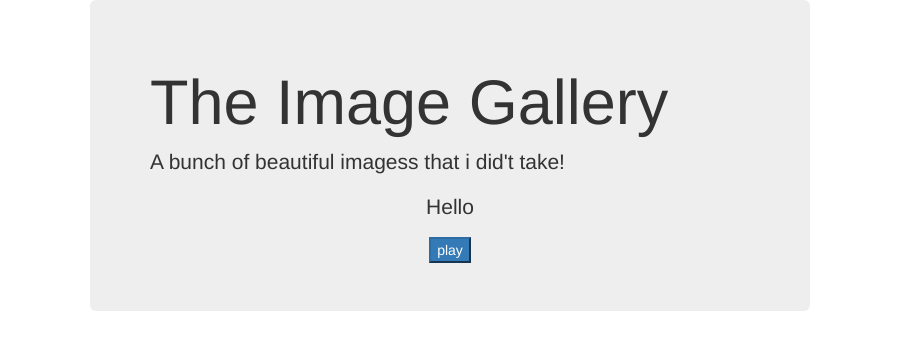
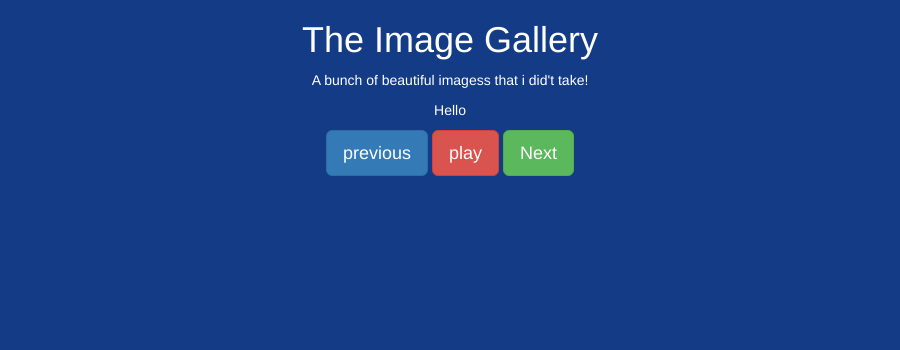
Before and after one commit to TheKing990/musicPlayer, an Electron app: page index.html in a window 900 px wide. Drawn offline with nearby package versions, Linux system fonts and the light colour scheme.

Commit message:
just adding more stufff

```diff
--- a/css/index.css
+++ b/css/index.css
@@ -5,3 +5,8 @@
 #helloP {
   text-align: center;
 }
+
+body {
+  background-color: #133B86;
+  color: white;
+}
--- a/index.html
+++ b/index.html
@@ -8,14 +8,18 @@
   </head>
   <body>
     <div class="container">
-      <div class="jumbotron">
+
+          <div class="text-center">
         <h1><i class="fa fa-camera-retro" aria-hidden="true"></i>  The Image Gallery</h1>
         <p>A bunch of beautiful imagess that i did't take!</p>
         <p id="helloP">Hello </p>
-        <div class="text-center">
-          <button class=  "btn-primary"type="button"  name="button">play</button>
-      </div>
-      </div>
+
+          <button type="button" class="btn btn-lg btn-primary">previous</button>
+          <button type="button" class="btn btn-lg btn-danger">play</button>
+          <button type="button" class="btn  btn-lg btn-success">Next</button>
+        </div>
+
+
     </div>
   </body>
 </html>
--- a/main.js
+++ b/main.js
@@ -80,7 +80,7 @@ let mainWindow
 
 function createWindow () {
   // Create the browser window.
-  mainWindow = new BrowserWindow({width: 800, height: 600})
+  mainWindow = new BrowserWindow({width: 900, height: 800})
 
 
 
```
Also changed, not shown: index.js (added).
